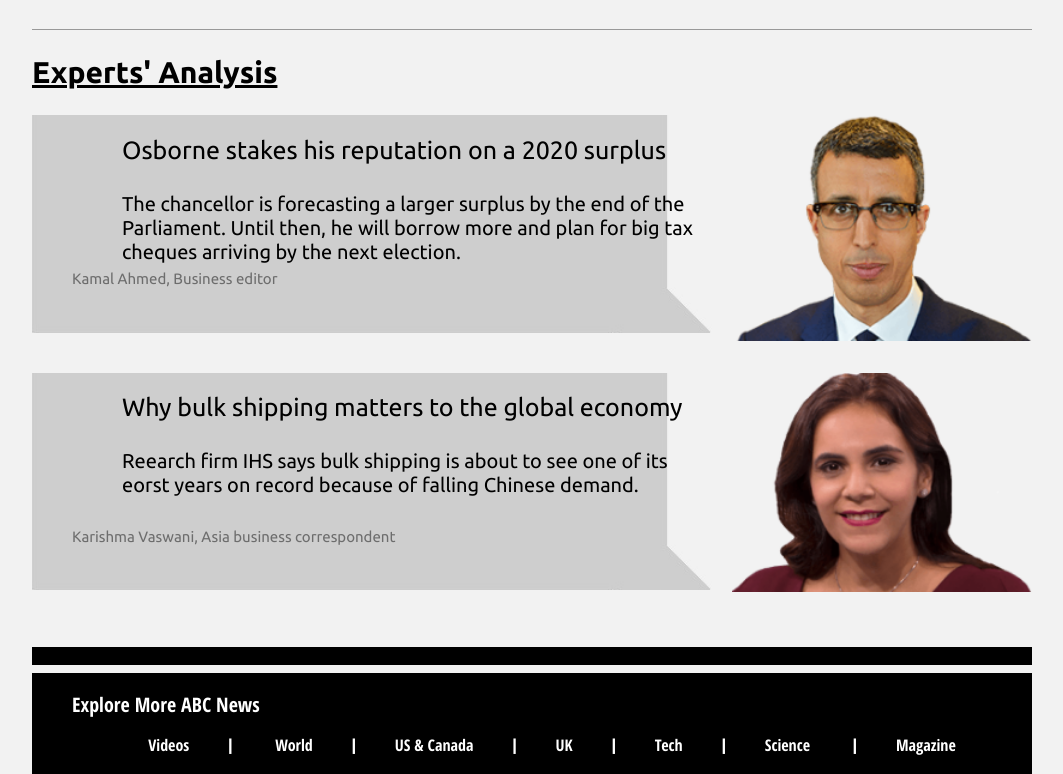
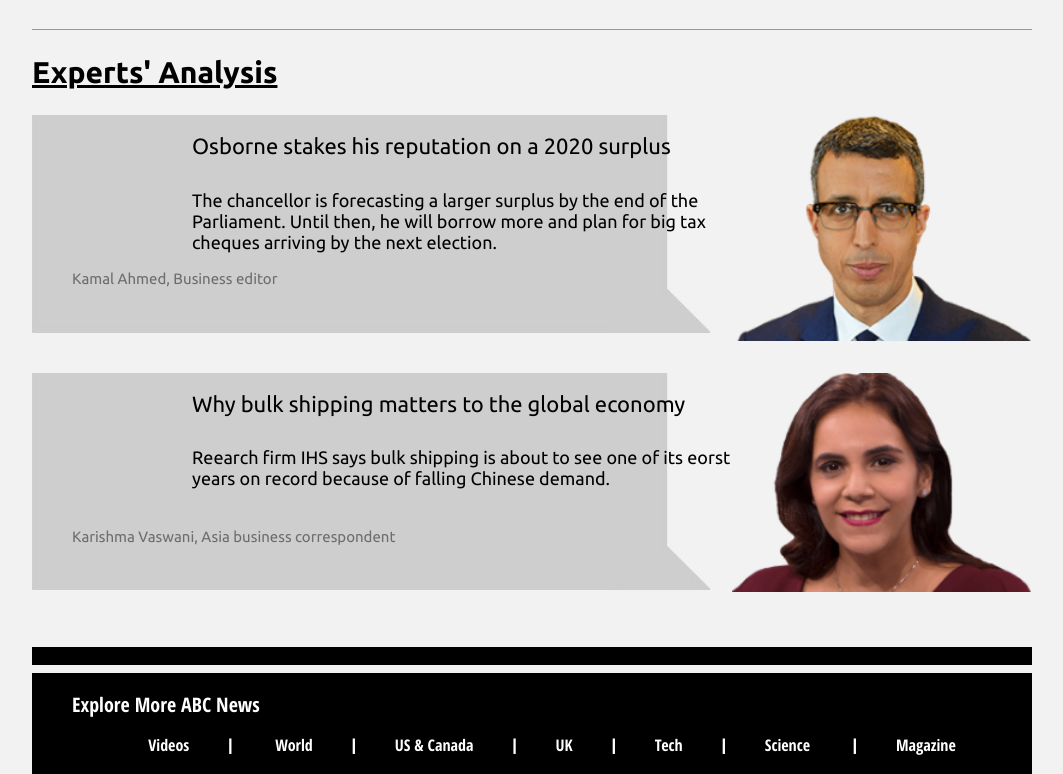
Before and after one commit to qwu1204/newsWebsite, a plain HTML site: page index.html in a window 1280 px wide. Shown: the part 1895-2669 px from the top of the page, without its empty margins (108-1171 px from the left). Drawn offline with Linux system fonts and the light colour scheme.

Commit message:
Update layout.css

```diff
--- a/css/layout.css
+++ b/css/layout.css
@@ -425,9 +425,9 @@ label {
 			float:left;
 			color: black;
    			position: absolute;
-   			left:230px;
+   			left:300px;
     		z-index: 99;
-		    font-size: 25px;
+		    font-size: 22px;
 		    font-weight: lighter;
 		    width: 60%;
 		}
@@ -440,10 +440,10 @@ label {
 			float:left;
 			color: black;
    			position: absolute;
-   			left:230px;
+   			left:300px;
    			/*top:10px;*/
     		z-index: 99;
-		    font-size: 20px;
+		    font-size: 18px;
 		    font-weight: lighter;
 		    width: 45%;
 		    padding-top: 60px;
```
